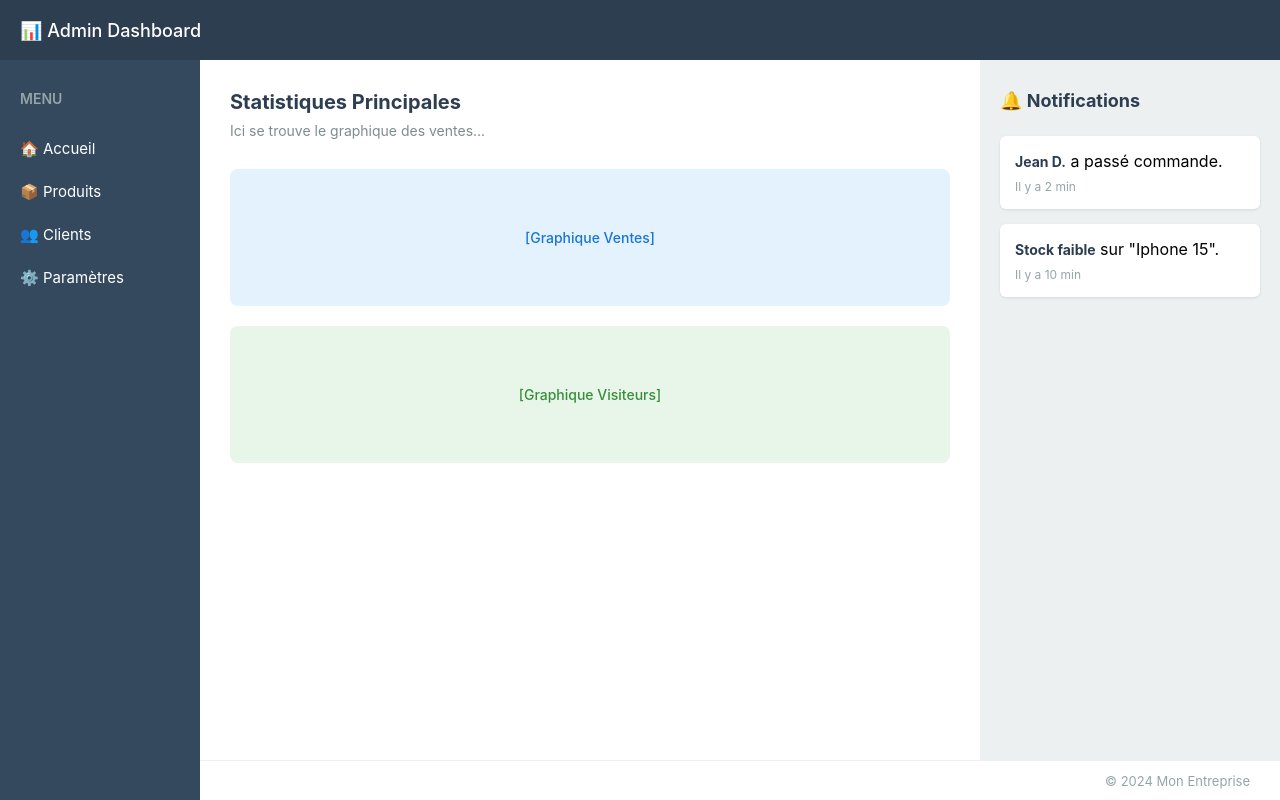
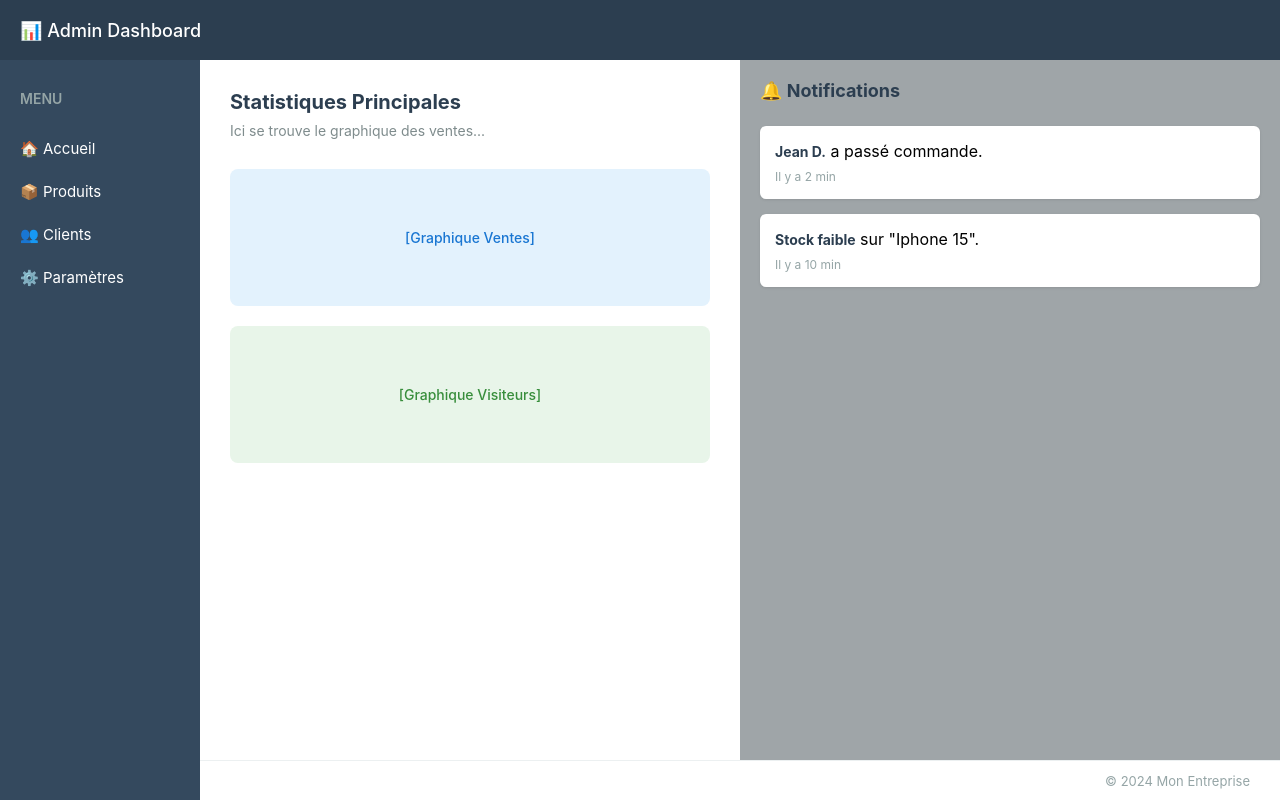
Before and after one commit to ihassis/css-flexbox-grid, a plain HTML site: page grid-css/index.html in a window 1280 px wide. Drawn offline with Linux system fonts and the light colour scheme.

Commit message:
fix the  menu notification

```diff
--- a/grid-css/index.html
+++ b/grid-css/index.html
@@ -18,7 +18,7 @@
 
         .dashboard-grid {
             display: grid;
-            grid-template-columns: 200px 1fr 300px;
+            grid-template-columns: 200px 1fr 1fr;
             grid-template-rows: 60px 1fr 40px;
             grid-template-areas:
                 "header header header"
@@ -109,8 +109,8 @@
 
         .notifications {
             grid-area: notifications;
-            background: #ecf0f1;
-            padding: 30px 20px;
+            background: #9fa5a8;
+            padding:20px;
             overflow-y: auto;
         }
 
```
